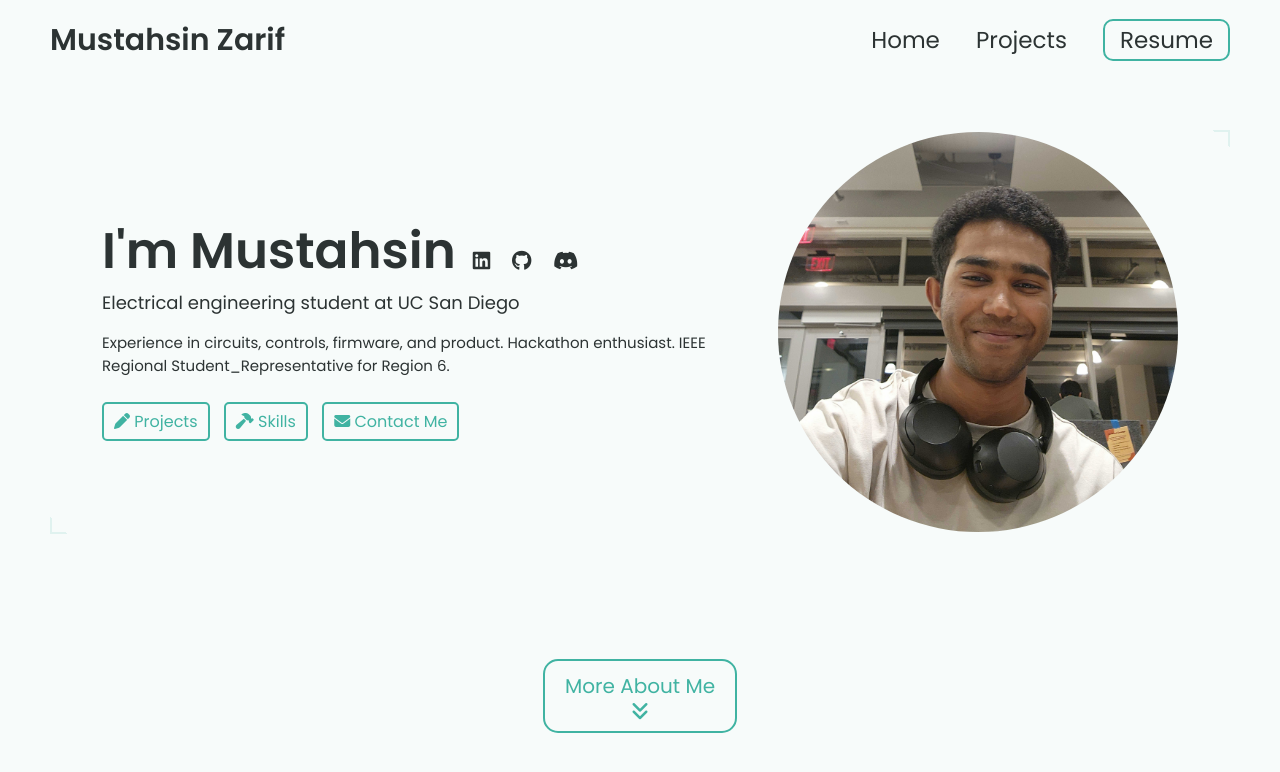
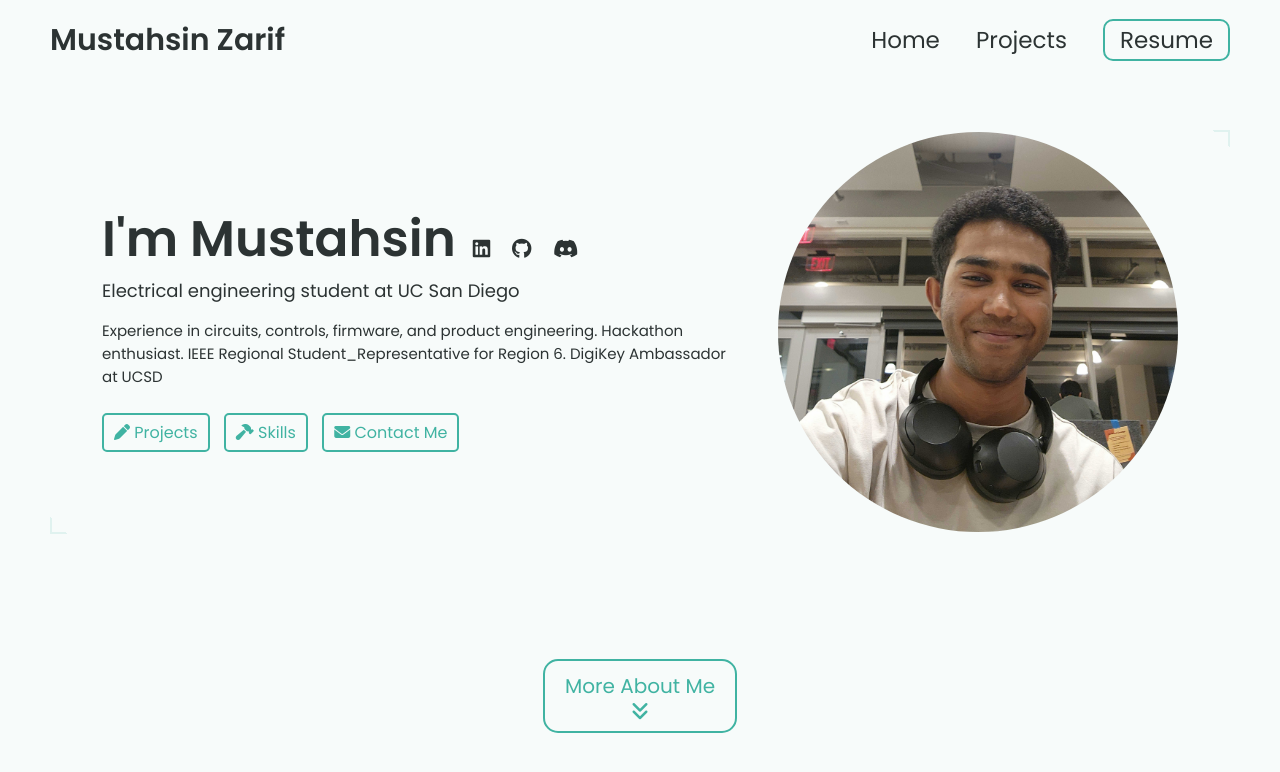
Before and after one commit to mmzarif/mmzarif.github.io, a Jekyll site: the page built from index.html, in a window 1280 px wide and 900 px high. Shown: the top 772 px of the window. Built offline with Jekyll 4.4.1, drawn with Linux system fonts in a browser that asks for light colours.

```diff
--- a/_config.yml
+++ b/_config.yml
@@ -15,8 +15,8 @@ title: Mustahsin Zarif's Portfolio # This is what shows up in the tab of the bro
 name: Mustahsin Zarif
 headline: Electrical engineering student at UC San Diego
 description: >- # dont remove this line. this will ignore all new lines until the next section
-  Experience in circuits, controls, firmware, and product. Hackathon enthusiast.
-    IEEE Regional Student_Representative for Region 6.
+  Experience in circuits, controls, firmware, and product engineering. Hackathon enthusiast.
+  IEEE Regional Student_Representative for Region 6. DigiKey Ambassador at UCSD
 
 # Place your profile image in /assets/images/profile-image/folder and edit the file name
 profile_image: ./assets/images/profile-image/zarif.jpg
@@ -24,8 +24,7 @@ profile_image: ./assets/images/profile-image/zarif.jpg
 
 # Link your resume
 # You can place your resume in assets/resume/{resume file.pdf} or add external link such as pdf saved in google drive
-resume-url: https://docs.google.com/document/d/1bFC2HNWiBgHN6KCAXbZrGsyfck44qKlx/edit?usp=sharing&ouid=113477959929715673033&rtpof=true&sd=true
-
+resume-url: https://drive.google.com/file/d/161jV2OCO5i-C7yYHTNLc5fzy3OHraZwr/view?usp=sharing
 
 # Set up external links - this will show up as small icons next to your name.
 
```
